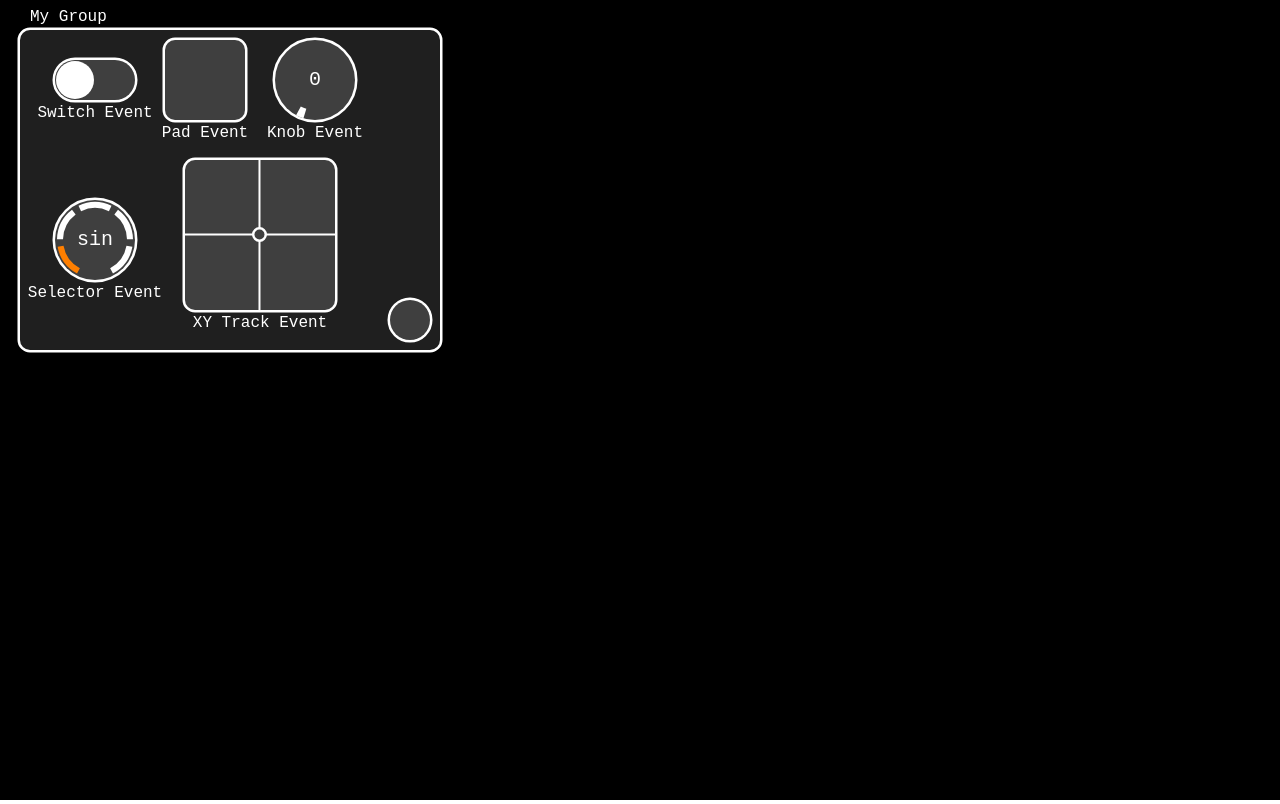
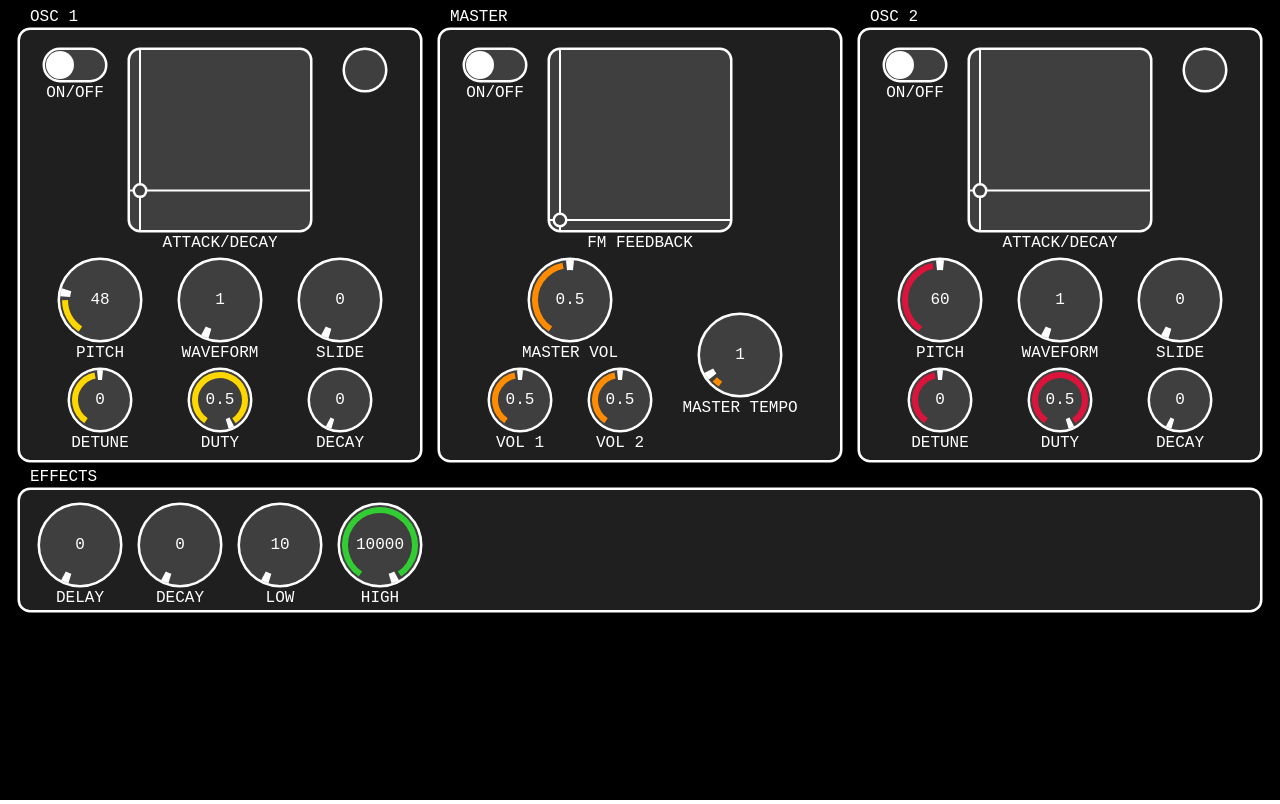
Before and after one commit to zetof/web-mobi, a website: page web_app/index.html in a window 1280 px wide. Drawn offline with Linux system fonts and the light colour scheme.

Commit message:
Added a fully functional interface with a modified version of the B>a<R SuperCollider synth

```diff
--- a/web_app/core/knob.js
+++ b/web_app/core/knob.js
@@ -17,7 +17,7 @@ function Knob({panel, group, eventsDispatcher, oscSender, oscLabel, x, y, size,
   this.max = max || 127;
   this.decimal = decimal || false;
   this.val = val || 0;
-  if(this.decimal) this.val = this.val.toFixed(2);
+  if(this.decimal) this.val = 1 * this.val.toFixed(2);
   this.pos = this.computePos();
   this.caption = caption || "";
   this.lineWidth = 5;
@@ -43,15 +43,15 @@ Knob.prototype.computePos = function() {
 
 Knob.prototype.computeVal = function() {
   val = this.min + this.pos * (this.max - this.min);
-  if(this.decimal) val = val.toFixed(2);
-  else val = Math.round(val);
+  if(this.decimal) val = 1 * val.toFixed(2);
+  else val = 1 * Math.round(val);
   return val;
 }
 
 Knob.prototype.setVal = function(val) {
   if(val >= this.min && val <= this.max) {
-    if(this.decimal) this.val = val.toFixed(2);
-    else this.val = Math.round(val);
+    if(this.decimal) this.val = 1 * val.toFixed(2);
+    else this.val = 1 * Math.round(val);
     this.pos = this.computePos();
     this.draw();
   }
@@ -84,7 +84,7 @@ Knob.prototype.draw = function(){
   this.context.arc(this.x + this.size / 2 , this.y + this.size / 2, (this.size - this.knobWidth) / 2, angle - 0.1, angle + 0.1);
   this.context.stroke();
   this.context.fillStyle = this.color.rgb();
-  this.context.font = "20px monospace";
+  this.context.font = "16px monospace";
   this.context.textAlign = "center";
   this.context.textBaseline = "middle";
   this.context.fillText(this.val, this.x + this.size / 2, this.y + this.size / 2);
--- a/web_app/core/osc_sender.js
+++ b/web_app/core/osc_sender.js
@@ -26,7 +26,10 @@ OscSender.prototype.send = function(data) {
   else {
   	formattedData = [];
   	data.forEach(function(value) {
-      formattedData.push({ "type": "s", "value": String(value) });
+  		valueType = typeof value;
+  		if(valueType == "string") type = "s";
+  		else if(valueType == "number") type = "f";
+      formattedData.push({ "type": type, "value": value });
   	})
 	  msg = { address:this.route, args:formattedData };
 	  this.ws.send(JSON.stringify(msg));
--- a/web_app/core/xy_track.js
+++ b/web_app/core/xy_track.js
@@ -1,4 +1,4 @@
-function XYTrack({panel, group, eventsDispatcher, oscSender, oscLabel, x, y, size, color, onColor, offColor, min, max, decimal, val, caption}) {
+function XYTrack({panel, group, eventsDispatcher, oscSender, oscLabel, x, y, size, color, offColor, min, max, decimal, val, caption}) {
   this.context = panel.getContext();
   this.group = group || null;
   this.oscSender = oscSender;
@@ -11,12 +11,12 @@ function XYTrack({panel, group, eventsDispatcher, oscSender, oscLabel, x, y, siz
   }
   this.size = size || 150;
   this.color = color || new Color(255, 255, 255);
-  this.onColor = onColor || new Color(190, 190, 190);
   this.offColor = offColor || new Color(63, 63, 63);
   this.min = min || [0, 0];
   this.max = max || [127, 127];
   this.decimal = decimal || false;
   this.val = val || [63, 63];
+  if(this.decimal) this.val = [1 * this.val[0].toFixed(2), 1 * this.val[1].toFixed(2)];
   this.caption = caption || "";
   this.lineWidth = 5;
   this.thinLineWidth = 2;
@@ -39,16 +39,16 @@ function XYTrack({panel, group, eventsDispatcher, oscSender, oscLabel, x, y, siz
 
 XYTrack.prototype.computePos = function() {
   x = (this.val[0] - this.min[0]) / (this.max[0] - this.min[0]);
-  y = (this.val[1] - this.min[1]) / (this.max[1] - this.min[1]);
+  y = (this.max[1] - this.val[1]) / (this.max[1] - this.min[1]);
   return [x, y];
 }
 
 XYTrack.prototype.computeVal = function() {
   valX = this.min[0] + this.pos[0] * (this.max[0] - this.min[0]);
-  valY = this.min[1] + this.pos[1] * (this.max[1] - this.min[1]);
+  valY = this.max[1] - this.pos[1] * (this.max[1] - this.min[1]);
   if(this.decimal) {
-    valX = valX.toFixed(2);
-    valY = valY.toFixed(2);
+    valX = 1 * valX.toFixed(2);
+    valY = 1 * valY.toFixed(2);
   }
   else {
     valX = Math.round(valX);
@@ -60,8 +60,8 @@ XYTrack.prototype.computeVal = function() {
 XYTrack.prototype.setVal = function(val) {
   if(val[0] >= this.min[0] && val[0] <= this.max[0] && val[1] >= this.min[1] && val[1] <= this.max[1]) {
     if(this.decimal) {
-      valX = valX.toFixed(2);
-      valY = valY.toFixed(2);
+      valX = 1 * valX.toFixed(2) * 1;
+      valY = 1 * valY.toFixed(2) * 1;
     }
     else {
       valX = Math.round(valX);
@@ -81,7 +81,7 @@ XYTrack.prototype.draw = function() {
   }
   this.context.lineWidth = this.lineWidth;
   this.context.strokeStyle = this.color.rgb();
-  this.context.fillStyle = this.val == 1?this.onColor.rgb():this.offColor.rgb();
+  this.context.fillStyle = this.offColor.rgb();
   this.context.beginPath();
   this.context.moveTo(this.x + this.cornerSize, this.y);
   this.context.lineTo(this.x + this.size - this.cornerSize, this.y);
--- a/web_app/index.html
+++ b/web_app/index.html
@@ -22,15 +22,60 @@
     <script>
       myPanel = new Panel();
       ed_1 = new EventsDispatcher(myPanel);
-      osc_1 = new OscSender({baseUrl:"192.168.1.7"});
-      g_1 = new Group({panel:myPanel, x:20, y:30, width:420, height:320, caption:"My Group"})
-      l_1 = new Light({panel:myPanel, group:g_1, x:370, y:270, onColor:new Color(255, 30, 0)});
-      osc_1.subscribe("/metronome", l_1, l_1.blink)  ;
-      s_1 = new Switch({panel:myPanel, group:g_1, eventsDispatcher:ed_1, oscSender:osc_1, oscLabel:"s_1", x:35, y:30, onColor:new Color(255, 127, 0), caption:"Switch Event", val:0});
-      p_1 = new Pad({panel:myPanel, group:g_1, eventsDispatcher:ed_1, oscSender:osc_1, oscLabel:"p_1", x:145, y:10, onColor:new Color(0, 0, 255), caption:"Pad Event"});
-      k_1 = new Knob({panel:myPanel, group:g_1, eventsDispatcher:ed_1, oscSender:osc_1, oscLabel:"k_1", x:255, y:10, onColor:new Color(0, 255, 0), caption:"Knob Event"});
-      se_1 = new Selector({panel:myPanel, group:g_1, eventsDispatcher:ed_1, oscSender:osc_1, oscLabel:"se_1", x:35, y:170, onColor:new Color(255, 127, 0), caption:"Selector Event", array:["sin", "sqr", "saw", "tri", "ns"]});
-      t_1 = new XYTrack({panel:myPanel, group:g_1, eventsDispatcher:ed_1, oscSender:osc_1, oscLabel:"t_1", x:165, y:130, onColor:new Color(0, 0, 255), caption:"XY Track Event"});
+      osc_1 = new OscSender({baseUrl:"192.168.1.7", route:"/control"});
+
+      // Definition of colors
+      c_on_1 = new Color(255,215,0);
+      c_on_2 = new Color(220, 20, 60);
+      c_on_3 = new Color(255, 140, 0);
+      c_on_4 = new Color(50, 205, 50);
+      c_led_on = new Color(255, 69, 0);
+
+
+      // Definition of groups
+      g_1 = new Group({panel:myPanel, x:20, y:30, width:400, height:430, caption:"OSC 1"})
+      g_2 = new Group({panel:myPanel, x:860, y:30, width:400, height:430, caption:"OSC 2"})
+      g_3 = new Group({panel:myPanel, x:440, y:30, width:400, height:430, caption:"MASTER"})
+      g_4 = new Group({panel:myPanel, x:20, y:490, width:1240, height:120, caption:"EFFECTS"})
+
+      // OSC 1 controls
+      t_11 = new XYTrack({panel:myPanel, group:g_1, eventsDispatcher:ed_1, oscSender:osc_1, oscLabel:"atck_dcay_1", x:110, y:20, size:180, min:[0.05, 0.1], max:[1, 5], val:[0.05, 1], decimal:true, caption:"ATTACK/DECAY"});
+      k_11 = new Knob({panel:myPanel, group:g_1, eventsDispatcher:ed_1, oscSender:osc_1, oscLabel:"pitch_1", x:40, y:230, min:36, max:84, val:48, onColor:c_on_1, caption:"PITCH"});
+      k_12 = new Knob({panel:myPanel, group:g_1, eventsDispatcher:ed_1, oscSender:osc_1, oscLabel:"dtn_1", x:50, y:340, size:60, min:-0.05, max:0.05, val:0, decimal:true, onColor:c_on_1, caption:"DETUNE"});
+      k_13 = new Knob({panel:myPanel, group:g_1, eventsDispatcher:ed_1, oscSender:osc_1, oscLabel:"wav_frm_1", x:160, y:230, min:1, max:50, val:1, onColor:c_on_1, caption:"WAVEFORM"});
+      k_14 = new Knob({panel:myPanel, group:g_1, eventsDispatcher:ed_1, oscSender:osc_1, oscLabel:"duty_1", x:170, y:340, size:60, min:0.01, max:0.5, val:0.5, decimal:true, onColor:c_on_1, caption:"DUTY"});
+      k_15 = new Knob({panel:myPanel, group:g_1, eventsDispatcher:ed_1, oscSender:osc_1, oscLabel:"sld_1", x:280, y:230, min:0, max:0.5, val:0, decimal:true, onColor:c_on_1, caption:"SLIDE"});
+      k_16 = new Knob({panel:myPanel, group:g_1, eventsDispatcher:ed_1, oscSender:osc_1, oscLabel:"sld_dec_1", x:290, y:340, size: 60, min:0, max:1, val:0, decimal:true, onColor:c_on_1, caption:"DECAY"});
+      s_11 = new Switch({panel:myPanel, group:g_1, eventsDispatcher:ed_1, oscSender:osc_1, oscLabel:"osc_1_on_off", x:25, y:20, width:60, height:30, onColor:c_on_1, caption:"ON/OFF", val:0});
+      l_11 = new Light({panel:myPanel, group:g_1, x:325, y:20, onColor:c_led_on});
+      osc_1.subscribe("/beat_1", l_11, l_11.blink);
+
+      // OSC 2 controls
+      t_21 = new XYTrack({panel:myPanel, group:g_2, eventsDispatcher:ed_1, oscSender:osc_1, oscLabel:"atck_dcay_2", x:110, y:20, size:180, min:[0.05, 0.1], max:[1, 5], val:[0.05, 1], decimal:true, caption:"ATTACK/DECAY"});
+      k_21 = new Knob({panel:myPanel, group:g_2, eventsDispatcher:ed_1, oscSender:osc_1, oscLabel:"pitch_2", x:40, y:230, min:36, max:84, val:60, onColor:c_on_2, caption:"PITCH"});
+      k_22 = new Knob({panel:myPanel, group:g_2, eventsDispatcher:ed_1, oscSender:osc_1, oscLabel:"dtn_2", x:50, y:340, size: 60, min:-0.05, max:0.05, val:0, decimal:true, onColor:c_on_2, caption:"DETUNE"});
+      k_23 = new Knob({panel:myPanel, group:g_2, eventsDispatcher:ed_1, oscSender:osc_1, oscLabel:"wav_frm_2", x:160, y:230, min:1, max:50, val:1, onColor:c_on_2, caption:"WAVEFORM"});
+      k_24 = new Knob({panel:myPanel, group:g_2, eventsDispatcher:ed_1, oscSender:osc_1, oscLabel:"duty_2", x:170, y:340, size:60, min:0.01, max:0.5, val:0.5, decimal:true, onColor:c_on_2, caption:"DUTY"});
+      k_25 = new Knob({panel:myPanel, group:g_2, eventsDispatcher:ed_1, oscSender:osc_1, oscLabel:"sld_2", x:280, y:230, min:0, max:0.5, val:0, decimal:true, onColor:c_on_2, caption:"SLIDE"});
+      k_26 = new Knob({panel:myPanel, group:g_2, eventsDispatcher:ed_1, oscSender:osc_1, oscLabel:"sld_dec_2", x:290, y:340, size: 60, min:0, max:1, val:0, decimal:true, onColor:c_on_2, caption:"DECAY"});
+      s_21 = new Switch({panel:myPanel, group:g_2, eventsDispatcher:ed_1, oscSender:osc_1, oscLabel:"osc_2_on_off", x:25, y:20, width:60, height:30, onColor:c_on_2, caption:"ON/OFF", val:0});
+      l_21 = new Light({panel:myPanel, group:g_2, x:325, y:20, onColor:c_led_on});
+      osc_1.subscribe("/beat_2", l_21, l_21.blink);
+
+      // MASTER controls
+      t_31 = new XYTrack({panel:myPanel, group:g_3, eventsDispatcher:ed_1, oscSender:osc_1, oscLabel:"fm_fdbk", x:110, y:20, size:180, min:[0, 0], max:[100, 100], val:[0, 0], caption:"FM FEEDBACK"});
+      k_31 = new Knob({panel:myPanel, group:g_3, eventsDispatcher:ed_1, oscSender:osc_1, oscLabel:"mstr_vol", x:90, y:230, min:0, max:1, val:0.5, decimal:true, onColor:c_on_3, caption:"MASTER VOL"});
+      k_32 = new Knob({panel:myPanel, group:g_3, eventsDispatcher:ed_1, oscSender:osc_1, oscLabel:"mstr_tempo", x:260, y:285, min:0.5, max:5, val:1, decimal:true, onColor:c_on_3, caption:"MASTER TEMPO"});
+      k_33 = new Knob({panel:myPanel, group:g_3, eventsDispatcher:ed_1, oscSender:osc_1, oscLabel:"vol_1", x:50, y:340, size:60, min:0, max:1, val:0.5,  decimal:true, onColor:c_on_3, caption:"VOL 1"});
+      k_34 = new Knob({panel:myPanel, group:g_3, eventsDispatcher:ed_1, oscSender:osc_1, oscLabel:"vol_2", x:150, y:340, size:60, min:0, max:1, val:0.5, decimal:true, onColor:c_on_3, caption:"VOL 2"});
+      s_31 = new Switch({panel:myPanel, group:g_3, eventsDispatcher:ed_1, oscSender:osc_1, oscLabel:"mster_on_off", x:25, y:20, width:60, height:30, onColor:c_on_3, caption:"ON/OFF", val:0});
+
+      // EFFECTS controls
+      k_41 = new Knob({panel:myPanel, group:g_4, eventsDispatcher:ed_1, oscSender:osc_1, oscLabel:"delay", x:20, y:15, min:0, max:0.5, val:0, decimal:true, onColor:c_on_4, caption:"DELAY"});
+      k_42 = new Knob({panel:myPanel, group:g_4, eventsDispatcher:ed_1, oscSender:osc_1, oscLabel:"decay", x:120, y:15, min:0, max:5, val:0, decimal:true, onColor:c_on_4, caption:"DECAY"});
+      k_43 = new Knob({panel:myPanel, group:g_4, eventsDispatcher:ed_1, oscSender:osc_1, oscLabel:"low_pass", x:220, y:15, min:10, max:10000, val:10, onColor:c_on_4, caption:"LOW"});
+      k_44 = new Knob({panel:myPanel, group:g_4, eventsDispatcher:ed_1, oscSender:osc_1, oscLabel:"high_pass", x:320, y:15, min:10, max:10000, val:10000, onColor:c_on_4, caption:"HIGH"});
+
     </script>
   </body>
 </html>
```
Also changed, not shown: start.js (+18 -17 lines), 1 other file.
